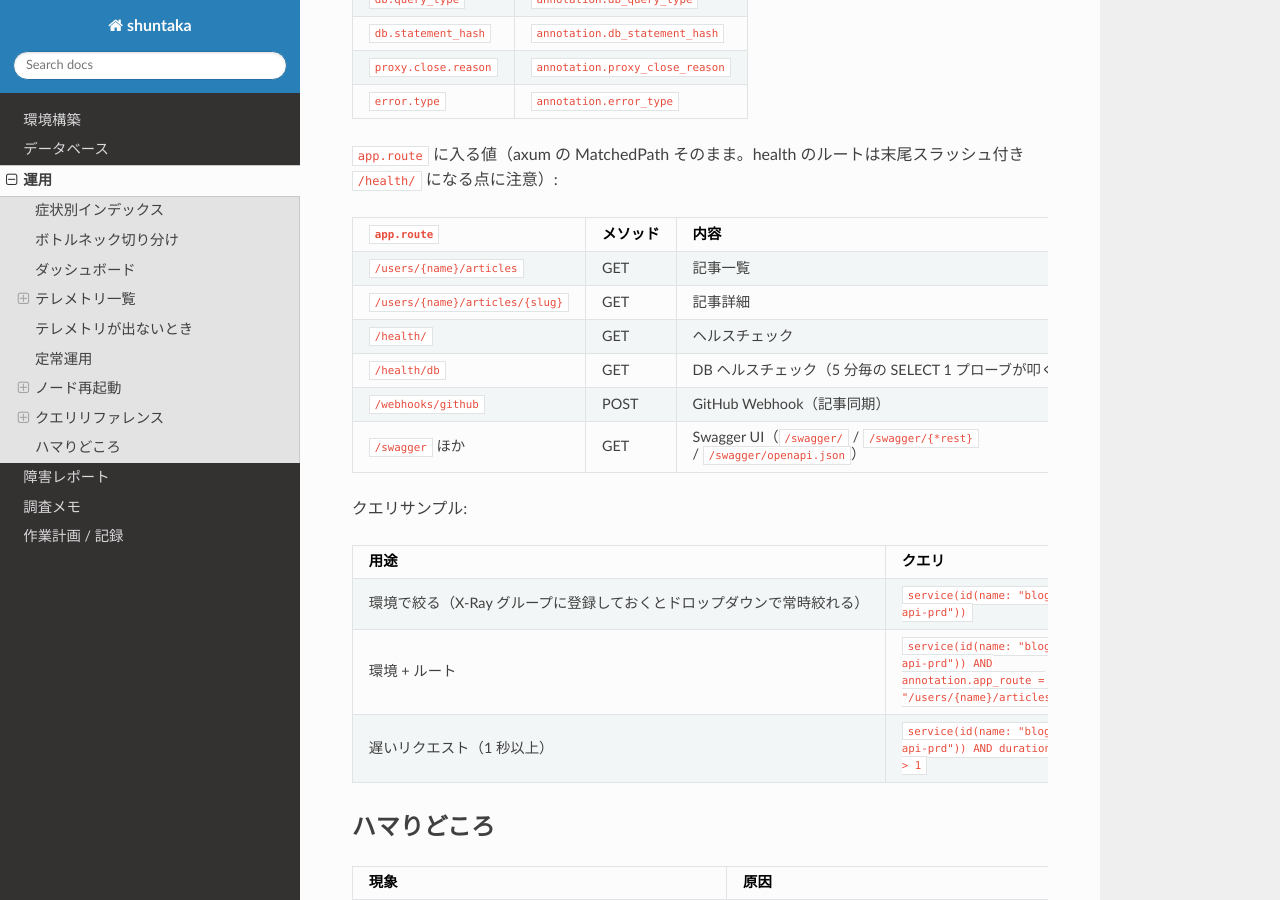
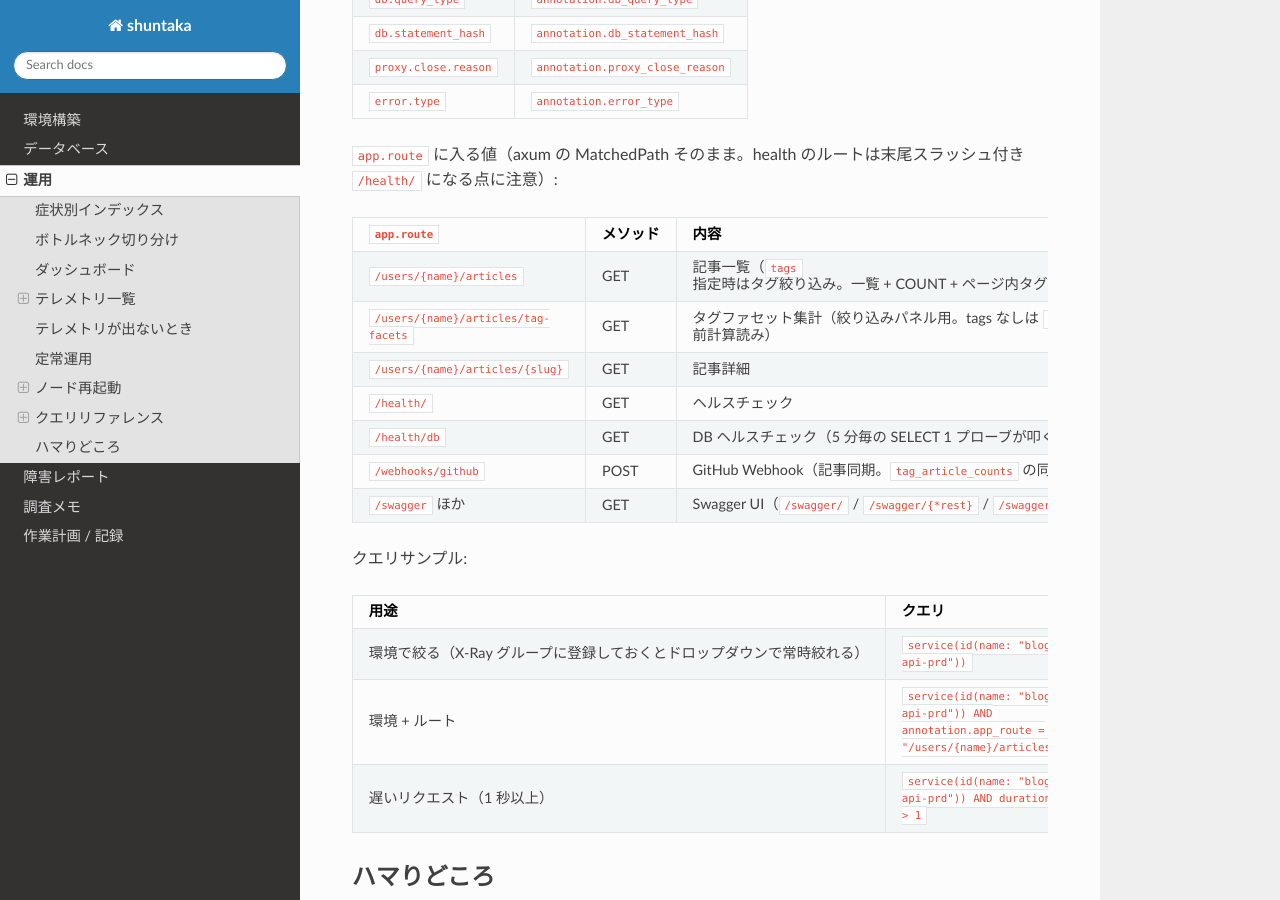
Before and after one commit to shuntaka9576/shuntaka-dev, a Sphinx documentation site: the page built from docs/source/03_operations.md, in a window 1280 px wide and 900 px high, scrolled down 5715 px. Built offline with Sphinx 7.4.7 and the Read the Docs theme 3.1.0, drawn with Linux system fonts in a browser that asks for light colours; pages that are not in the unit, such as notebooks, are missing from menus.

Commit message:
docs: 運用ドキュメントの app.route 一覧に tag-facets ルートとタグ絞り込みの span 変化を追記

```diff
--- a/docs/source/03_operations.md
+++ b/docs/source/03_operations.md
@@ -197,14 +197,15 @@ annotation キーはドットがアンダースコアに変換される。
 
 `app.route` に入る値（axum の MatchedPath そのまま。health のルートは末尾スラッシュ付き `/health/` になる点に注意）:
 
-| `app.route`                     | メソッド | 内容                                                                     |
-| ------------------------------- | -------- | ------------------------------------------------------------------------ |
-| `/users/{name}/articles`        | GET      | 記事一覧                                                                 |
-| `/users/{name}/articles/{slug}` | GET      | 記事詳細                                                                 |
-| `/health/`                      | GET      | ヘルスチェック                                                           |
-| `/health/db`                    | GET      | DB ヘルスチェック（5 分毎の SELECT 1 プローブが叩く）                    |
-| `/webhooks/github`              | POST     | GitHub Webhook（記事同期）                                               |
-| `/swagger` ほか                 | GET      | Swagger UI（`/swagger/` / `/swagger/{*rest}` / `/swagger/openapi.json`） |
+| `app.route`                         | メソッド | 内容                                                                                             |
+| ----------------------------------- | -------- | ------------------------------------------------------------------------------------------------ |
+| `/users/{name}/articles`            | GET      | 記事一覧（`tags` 指定時はタグ絞り込み。一覧 + COUNT + ページ内タグ取得の複数クエリ span が出る） |
+| `/users/{name}/articles/tag-facets` | GET      | タグファセット集計（絞り込みパネル用。tags なしは `tag_article_counts` 前計算読み）              |
+| `/users/{name}/articles/{slug}`     | GET      | 記事詳細                                                                                         |
+| `/health/`                          | GET      | ヘルスチェック                                                                                   |
+| `/health/db`                        | GET      | DB ヘルスチェック（5 分毎の SELECT 1 プローブが叩く）                                            |
+| `/webhooks/github`                  | POST     | GitHub Webhook（記事同期。`tag_article_counts` の同期再計算 subsegment を含む）                  |
+| `/swagger` ほか                     | GET      | Swagger UI（`/swagger/` / `/swagger/{*rest}` / `/swagger/openapi.json`）                         |
 
 クエリサンプル:
 
```
